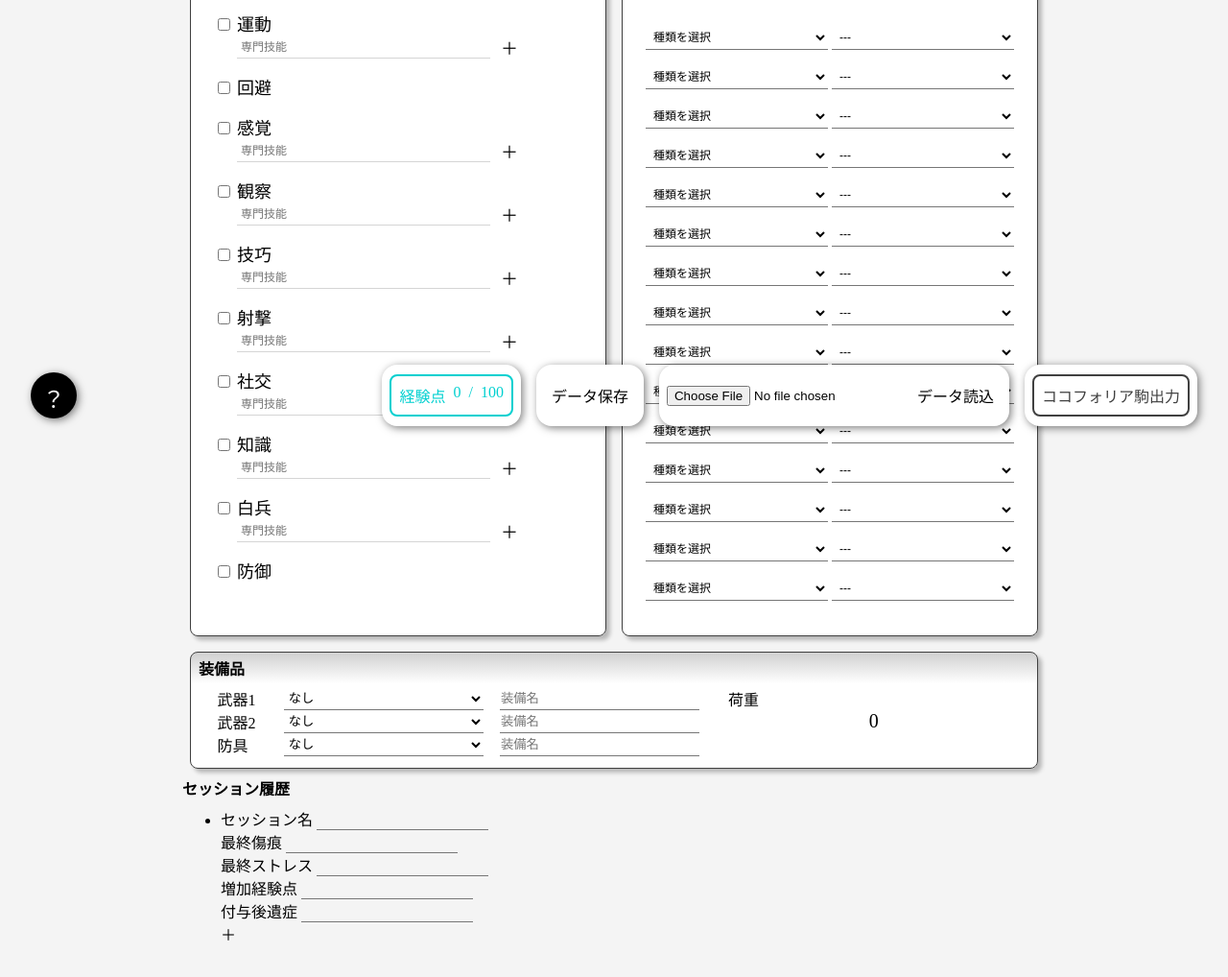
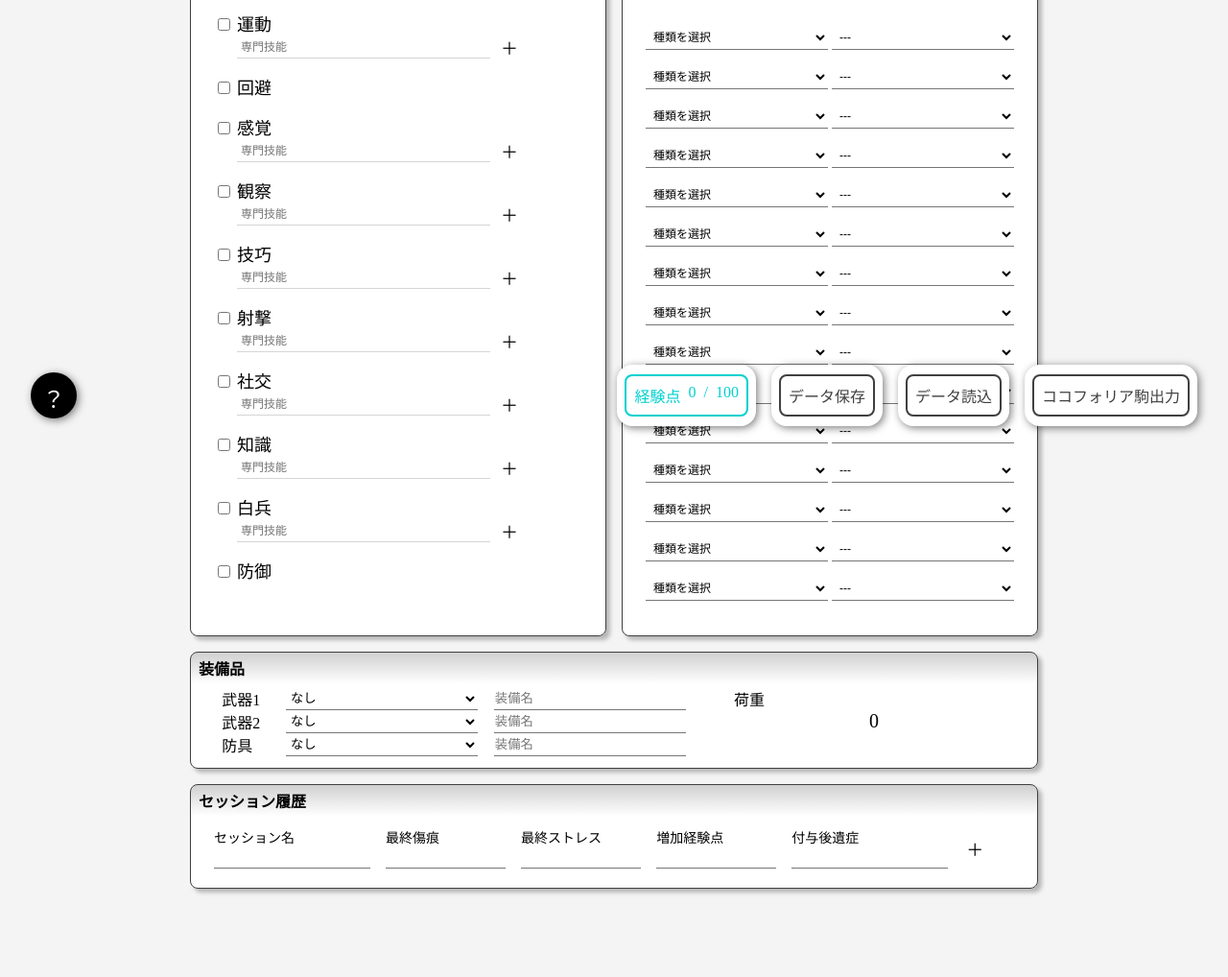
Before and after one commit to bright-trpg/aionia_character_maker, a plain HTML site: page index.html in a window 1280 px wide. Shown: the part 332-1350 px from the top of the page at 96% size. Drawn offline with Linux system fonts and the light colour scheme.

Commit message:
Update style.css

```diff
--- a/style.css
+++ b/style.css
@@ -8,7 +8,7 @@ body {
     margin: 0px auto 112px;
 }
 
-#character_info, #init_experiments, #skills, #special_skills, #equipments {
+#character_info, #init_experiments, #now_status, #skills, #special_skills, #equipments, #session_history {
     border-radius: 8px;
     border:1px solid #404040;
     padding: 4px 8px;
@@ -16,13 +16,14 @@ body {
     box-shadow: 4px 4px 4px #00000040;
 }
 .box_contents {
-    margin: 8px 0px;
+    margin: 8px 16px;
+    justify-content: space-between;
 }
 
 #character_info{
     margin: 16px 8px;
 }
-#init_experiments {
+#init_experiments, #now_status, #session_history {
     margin: 16px 8px 8px;
 }
 #equipments{
@@ -54,13 +55,12 @@ body {
     display: flex;
     flex-direction: row;
     align-items: center;
-    justify-content: space-around;
 }
 #character_names > div {
     display: flex;
     flex-direction: column;
 }
-#name, #species, #rare_species {
+#name, #player_name, #species, #rare_species {
     font-size: 16px;
     padding: 4px !important;
 }
@@ -89,6 +89,25 @@ body {
 #init_experiment_points > div:nth-child(2) {
     text-align: center;
     font-size: 20px !important;
+}
+
+#now_status {
+    display: flex;
+    flex-direction: column;
+}
+#now_status_list {
+    display: flex;
+    flex-direction: row;
+    gap: 16px;
+}
+.now_status_item{
+    display: flex;
+    flex-direction: column;
+    width: 20%;
+}
+.now_status_item > input {
+    font-size: 16px !important;
+    padding: 4px !important;
 }
 
 #skills {
@@ -189,7 +208,7 @@ body {
 #equipments .box_contents {
     display: flex;
     flex-direction: row;
-    justify-content: space-around;
+    justify-content: space-between;
 }
 #equipments .box_contents > div:nth-child(1) {
     width: 60%;
@@ -213,6 +232,55 @@ body {
 #weight > div:nth-child(2) {
     text-align: center;
     font-size: 20px !important;
+}
+
+#session_history {
+    display: flex;
+    flex-direction: column;
+}
+#histories {
+    padding: 0px;
+    list-style: none;
+}
+#histories > li {
+    display: flex;
+    flex-direction: row;
+    gap: 16px;
+    margin: 8px 0px;
+}
+.history{
+    display: flex;
+    flex-direction: column;
+}
+.width10{ width: 10%; }
+.width15{ width: 15%; }
+.width20{ width: 20%; }
+.width25{ width: 25%; }
+.history > input {
+    font-size: 12px !important;
+    padding: 4px !important;
+}
+.history > label {
+    font-size: 14px !important;
+}
+.history_item_wrapper {
+    display: flex;
+    justify-content: center;
+    align-items: center;
+    gap: 8px;
+}
+.history_item_add, .history_item_delete {
+    display: flex;
+    justify-content: center;
+    align-items: center;
+    width: 24px;
+    height: 24px;
+    border-radius: 50%;
+    font-size: 18px !important;
+    user-select: none;
+}
+.history_item_add:hover, .history_item_delete:hover {
+    background-color: #80808080;
 }
 
 #footer_left {
@@ -265,6 +333,19 @@ body {
     border:2px solid #00d0d0;
     color: #00d0d0;
 }
+#save_button > div {
+    border:2px solid #404040;
+    color: #404040;
+    cursor: pointer;
+}
+#load_button > div {
+    border:2px solid #404040;
+    color: #404040;
+    cursor: pointer;
+}
+#load_button > input {
+    display: none;
+}
 #output_button > div {
     border:2px solid #404040;
     color: #404040;
```
